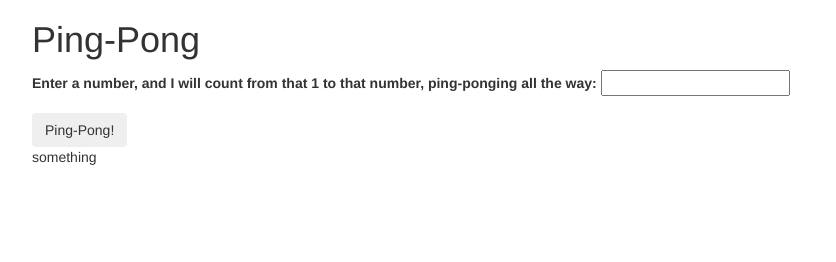
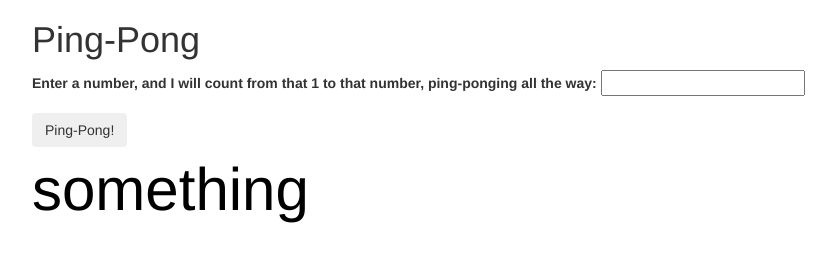
Before and after one commit to sagaquisces/pingpong, a plain HTML site: page index.html in a window 1280 px wide. Shown: the whole page, without its empty margins (38-874 px from the left). Drawn offline with Linux system fonts and the light colour scheme.

Commit message:
style resulting div

```diff
--- a/css/styles.css
+++ b/css/styles.css
@@ -1,3 +1,9 @@
 input {
-  text-align: center
+  text-align: center;
+  font-weight: bold;
 }
+
+#result {
+  font-size: 60px;
+  color: black;
+}
```
